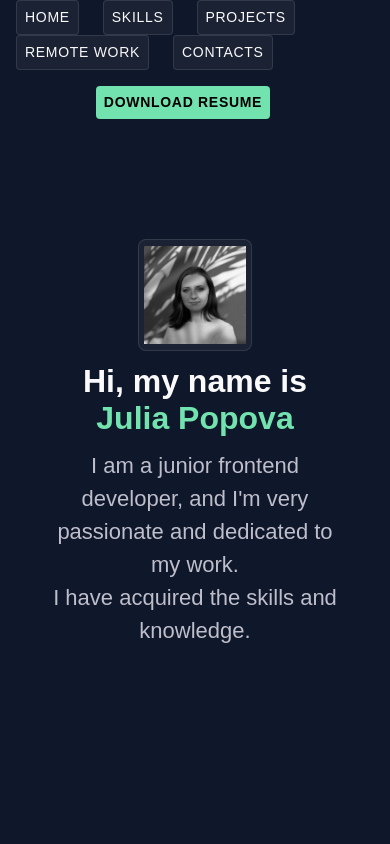
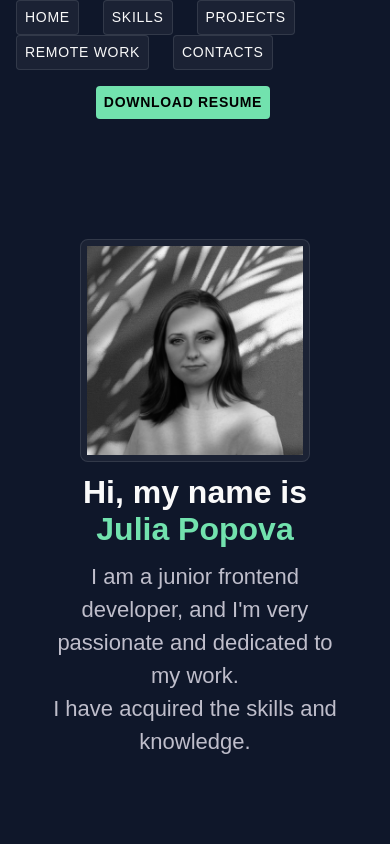
Before and after one commit to veluat/portfolio-app, a React (Create React App) app: page / in a window 390 px wide. Shown: the top 844 px of the page. Built offline with nearby package versions, Linux system fonts and the light colour scheme; a web font is replaced by a local one.

Commit message:
CSS fixed / Part 2

```diff
--- a/src/home/Home.module.scss
+++ b/src/home/Home.module.scss
@@ -63,12 +63,15 @@
     }
 
     .photo {
-      max-width: 40%;
+      width: 40%;
       transform: none;
       background-color: $backgroundBlockColor;
       border-radius: 0.5rem;
       border: 1px solid $borderColor;
       padding: 2%;
+      @media (max-width: 768px) {
+        width: 80%;
+      }
 
       .avatar {
         max-width: 100%;
--- a/src/projects/project/Project.module.scss
+++ b/src/projects/project/Project.module.scss
@@ -7,7 +7,7 @@
   border-radius: 0.5rem;
   border: 1px solid $borderColor;
   width: 100%;
-  @media screen and (max-width: 768px) {
+  @media screen and (min-width: 768px) {
     padding: 1.25rem
   }
 
```
